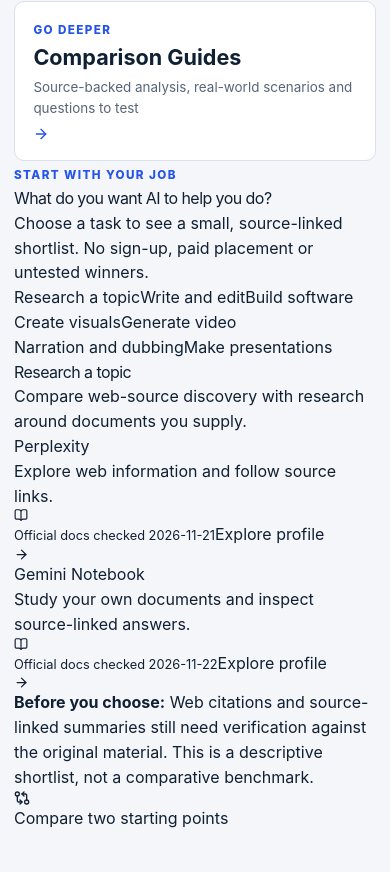
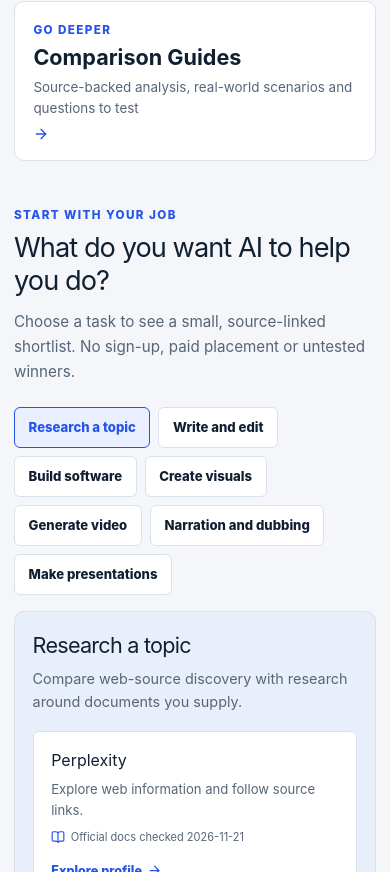
Before and after one commit to syleriofficial/Decodista, a Next.js app: page /ai-tools in a window 390 px wide. Shown: the part 1072-1944 px from the top of the page. Built offline with nearby package versions, Linux system fonts and the light colour scheme; no server answers.

Commit message:
Style task-first AI finder across mobile and desktop

```diff
--- a/app/ai-tools/ai-tools.css
+++ b/app/ai-tools/ai-tools.css
@@ -726,3 +726,31 @@
  .ai-tools-source-toggle { padding:.8rem; }
  .ai-tools-card-evidence { gap:.4rem; }
 }
+
+/* Task-first AI discovery — descriptive matches, not a ranking. */
+.ai-task-finder { padding-top:clamp(2.5rem,5vw,4.3rem); }
+.ai-task-finder-heading h2 { margin:.4rem 0 .7rem; font-size:clamp(1.7rem,2.7vw,2.5rem); line-height:1.2; }
+.ai-task-finder-heading p { max-width:710px; color:var(--muted); line-height:1.65; font-size:.95rem; }
+.ai-task-options { display:flex; gap:.5rem; flex-wrap:wrap; margin:1.4rem 0 1rem; }
+.ai-task-option { min-height:41px; padding:.55rem .85rem; border:1px solid var(--line); border-radius:6px; background:var(--surface); color:var(--ink); cursor:pointer; font-size:.82rem; font-weight:800; }
+.ai-task-option:hover { border-color:var(--signal); }
+.ai-task-option.is-active { border-color:var(--signal); background:var(--signal-soft); color:var(--signal); }
+.ai-task-option:focus-visible,.ai-task-match a:focus-visible,.ai-task-compare-link:focus-visible { outline:2px solid var(--signal); outline-offset:3px; }
+.ai-task-panel { min-width:0; border:1px solid var(--line); border-radius:var(--tools-radius); padding:clamp(1.1rem,2.5vw,2rem); background:var(--edition-panel); }
+.ai-task-panel-intro h3 { margin:0 0 .3rem; font-size:1.35rem; }
+.ai-task-panel-intro p { margin:.2rem 0 1.1rem; color:var(--muted); line-height:1.6; font-size:.9rem; }
+.ai-task-matches { display:grid; grid-template-columns:repeat(3,minmax(0,1fr)); gap:.75rem; }
+.ai-task-match { display:flex; min-width:0; flex-direction:column; gap:.5rem; padding:1.1rem; background:var(--surface); border:1px solid var(--line); border-radius:6px; }
+.ai-task-match h4 { margin:0; font-size:1rem; line-height:1.3; overflow-wrap:anywhere; }
+.ai-task-match h4 a:hover { color:var(--signal); }
+.ai-task-match p { margin:0; font-size:.82rem; line-height:1.6; color:var(--muted); }
+.ai-task-match small { display:inline-flex; gap:.35rem; align-items:flex-start; font-size:.69rem; line-height:1.5; color:var(--muted); }
+.ai-task-match small svg { flex:none; margin-top:.1rem; color:var(--signal); }
+.ai-task-match-link { display:inline-flex; align-items:center; gap:.3rem; margin-top:auto; padding-top:.5rem; font-size:.79rem; font-weight:800; color:var(--signal); }
+.ai-task-panel-foot { display:flex; align-items:center; flex-wrap:wrap; justify-content:space-between; gap:1rem; margin-top:1rem; }
+.ai-task-panel-foot p { margin:0; flex:1 1 330px; color:var(--muted); font-size:.78rem; line-height:1.6; }
+.ai-task-panel-foot strong { color:var(--ink); }
+.ai-task-compare-link { display:inline-flex; align-items:center; justify-content:center; gap:.4rem; min-height:40px; padding:.55rem .8rem; border:1px solid var(--signal); border-radius:5px; color:var(--signal); font-size:.78rem; font-weight:800; }
+.ai-task-compare-link:hover { background:var(--signal-soft); }
+@media(max-width:720px) { .ai-task-matches { grid-template-columns:1fr; } }
+@media(max-width:380px) { .ai-task-options { display:grid; grid-template-columns:1fr 1fr; } .ai-task-option { min-width:0; text-align:left; padding:.6rem; font-size:.75rem; } }
```
